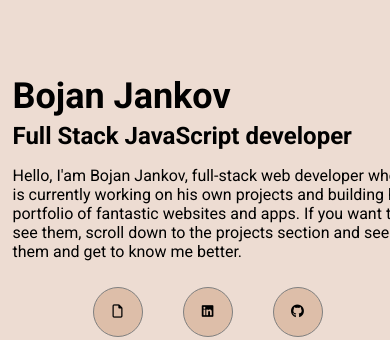
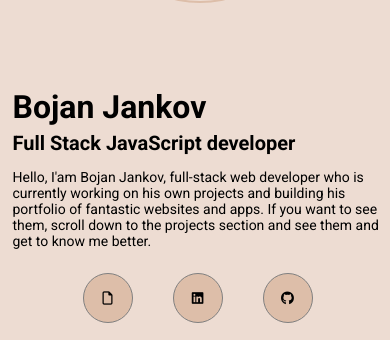
Before and after one commit to BojanJankov/bojans-portfolio, a React (Vite) app: page / in a window 390 px wide. Shown: the part 504-844 px from the top of the page. Built offline with nearby package versions, Linux system fonts and the light colour scheme.

Commit message:
added changes

```diff
--- a/src/Components/HomeSection/HomeSection.css
+++ b/src/Components/HomeSection/HomeSection.css
@@ -31,7 +31,6 @@
   display: flex;
   padding: 20px 70px 0 0;
   justify-content: center;
-
   gap: 40px;
 }
 
@@ -134,3 +133,87 @@
     font-size: 24px;
   }
 }
+
+@media only screen and (max-width: 400px) {
+  .HomeSection {
+    display: flex;
+    flex-direction: column-reverse;
+    align-items: center;
+    justify-content: center;
+    padding: 300px 0px 140px 0px;
+    grid-template-columns: 1fr 1fr;
+    height: 500px;
+    width: 380px;
+  }
+
+  .home-section-text-div {
+    display: flex;
+    flex-direction: column;
+    justify-content: center;
+    padding: 0px 20px 20px 5px;
+    width: 380px;
+  }
+  .home-section-text-links {
+    display: flex;
+    padding: 10px 30px 0 20px;
+    justify-content: center;
+    gap: 40px;
+  }
+  .home-section-text-paragraph {
+    text-align: start;
+    font-size: 14px;
+  }
+
+  .home-section-text-heading {
+    margin: 0;
+    padding: 5px 0;
+    font-size: 32px;
+  }
+
+  .home-section-text-heading-h3 {
+    margin: 0;
+    font-size: 20px;
+  }
+}
+
+@media only screen and (max-width: 380px) {
+  .HomeSection {
+    display: flex;
+    flex-direction: column-reverse;
+    align-items: center;
+    justify-content: center;
+    padding: 300px 0px 140px 0px;
+    grid-template-columns: 1fr 1fr;
+    height: 500px;
+    width: 380px;
+  }
+
+  .home-section-text-div {
+    display: flex;
+    flex-direction: column;
+    justify-content: center;
+    padding: 0px 0px 20px 5px;
+    width: 380px;
+  }
+  .home-section-text-links {
+    display: flex;
+    padding: 10px 30px 0 20px;
+    justify-content: center;
+    gap: 40px;
+  }
+  .home-section-text-paragraph {
+    text-align: start;
+    font-size: 16px;
+  }
+
+  .home-section-text-heading {
+    margin: 0;
+    padding: 5px 0;
+    font-size: 36px;
+  }
+
+  .home-section-text-heading-h3 {
+    margin: 0;
+    font-size: 24px;
+  }
+}
--- a/src/Components/Navbar/Navbar.css
+++ b/src/Components/Navbar/Navbar.css
@@ -47,7 +47,7 @@
   }
 }
 
-@media only screen and (max-width: 400px) {
+@media only screen and (max-width: 420px) {
   .Navbar {
     padding: 10px;
     display: flex;
@@ -63,3 +63,20 @@
     gap: 20px;
   }
 }
+
+@media only screen and (max-width: 380px) {
+  .Navbar {
+    padding: 10px;
+    display: flex;
+    justify-content: center;
+    align-items: center;
+    height: 50px;
+  }
+
+  .navbar-list {
+    display: flex;
+    justify-content: space-between;
+    align-items: center;
+    gap: 15px;
+  }
+}
--- a/src/Layout/Header/Header.css
+++ b/src/Layout/Header/Header.css
@@ -30,7 +30,7 @@
     position: fixed;
     z-index: 99999;
     top: 10px;
-    left: -10px;
+    left: 0px;
   }
 }
 
```
